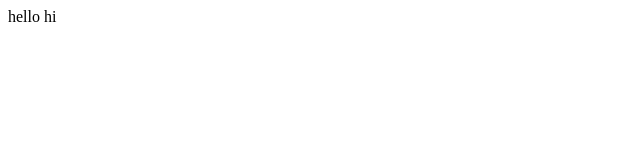
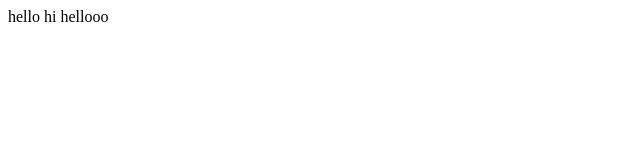
Before and after one commit to lannhi07/DEMO-1, a plain HTML site: page index.html in a window 1280 px wide. Shown: the full height of the page, 0-640 px from the left. Drawn offline with Linux system fonts and the light colour scheme.

Commit message:
new conten

```diff
--- a/index.html
+++ b/index.html
@@ -8,5 +8,6 @@
 <body>
     hello
     hi
+    hellooo
 </body>
 </html>
```
